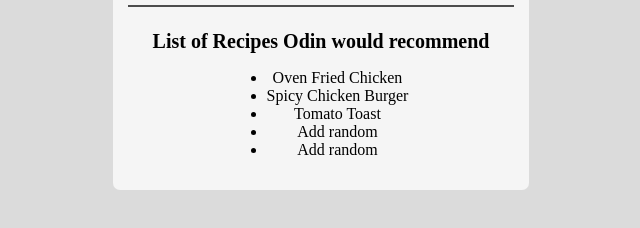
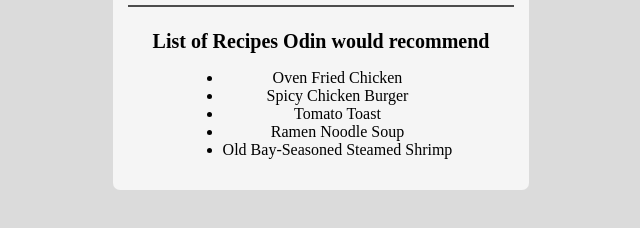
Before and after one commit to BurcisWolf/odin-recipes, a plain HTML site: page index.html in a window 1280 px wide. Shown: the part 228-456 px from the top of the page, without its empty margins (319-959 px from the left). Drawn offline with Linux system fonts and the light colour scheme.

Commit message:
Index - Added two recipes links , made files html files for recipes and images for recipes

```diff
--- a/index.html
+++ b/index.html
@@ -77,8 +77,8 @@
             <li><a href="recipes/oven-fried-chicken.html">Oven Fried Chicken</a></li>
             <li><a href="recipes/spicy-burger.html">Spicy Chicken Burger</a></li>
             <li><a href="recipes/tomato-toast.html">Tomato Toast</a></li>
-            <li><a href="recipes/tomato-toast.html">Add random</a></li>
-            <li><a href="recipes/tomato-toast.html">Add random</a></li>
+            <li><a href="recipes/ramen.html">Ramen Noodle Soup</a></li>
+            <li><a href="recipes/shrimp.html">Old Bay-Seasoned Steamed Shrimp</a></li>
 
         </ul>
     </div>
```
Also changed, not shown: recipes/ramen.html (added), recipes/ramen.png (added), recipes/shrimp.html (added), recipes/shrimp.png (added).
